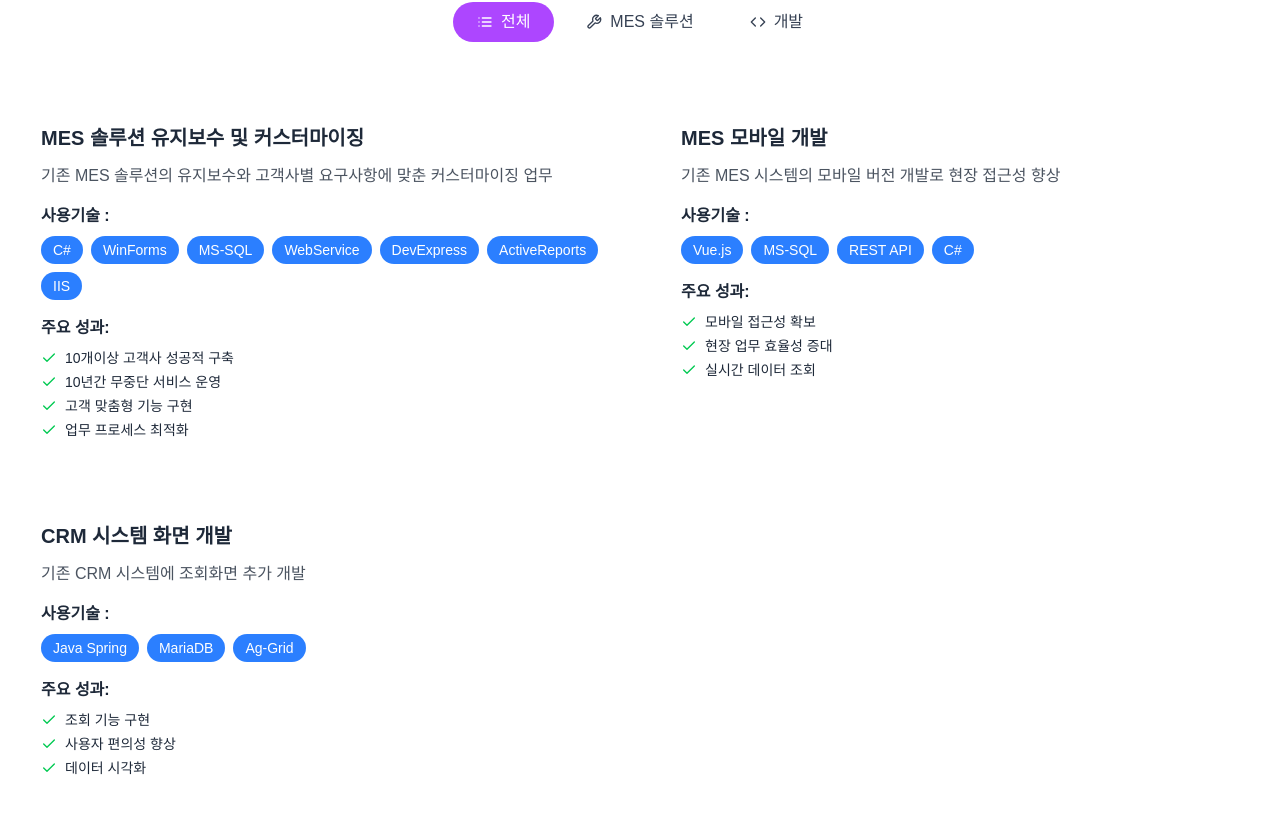
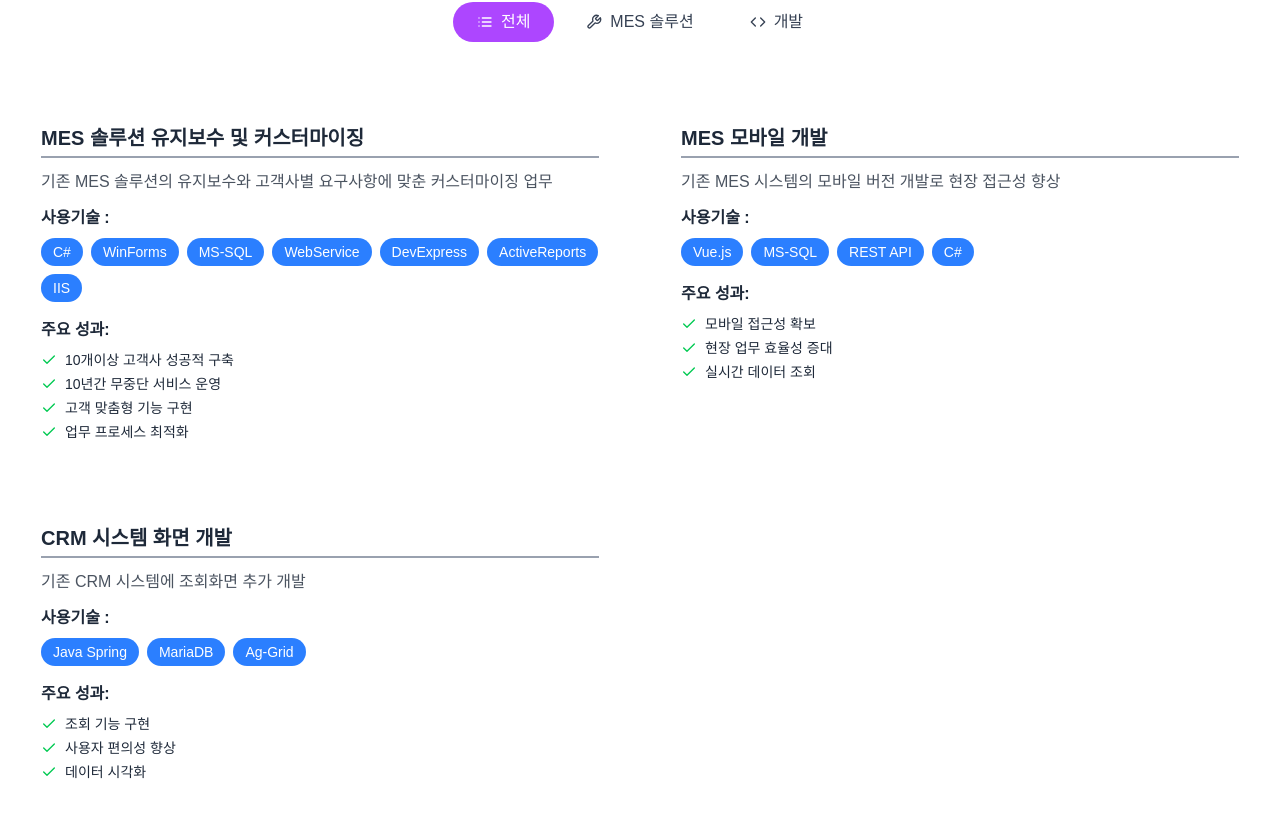
Before and after one commit to tkddnjs365/portfolio, a Next.js app: page / in a window 1280 px wide. Shown: the part 3778-4594 px from the top of the page. Built offline with nearby package versions, Linux system fonts and the light colour scheme.

Commit message:
홈화면 하나로 변경

```diff
--- a/src/components/ui/project-outline.tsx
+++ b/src/components/ui/project-outline.tsx
@@ -63,8 +63,9 @@ export const ProjectOutline = ({darkMode}: ProjectOutlineProps) => {
                             transition={{duration: 0.5, delay: index * 0.1}}
                             className={`backdrop-blur-md bg-white/10 border border-white/20 rounded-lg p-6 hover:scale-105 transition-all duration-300 ${darkMode ? "text-white" : "text-gray-800"}`}
                         >
-                            <h3 className={"text-xl font-bold mb-3"}>{project.title}</h3>
-                            <p className={"mb-4 opacity-80"}>{project.description}</p>
+                            <h3 className={"text-xl font-bold mb-1"}>{project.title}</h3>
+                            <div className={`h-0.5 w-full mb-3 ${darkMode ? "bg-blue-200" : "bg-gray-400"}`} />
+                            <p className={"mb-3 opacity-80"}>{project.description}</p>
 
                             <div className={"mb-4"}>
                                 <h4 className={"font-semibold mb-2"}>사용기술 :</h4>
```
